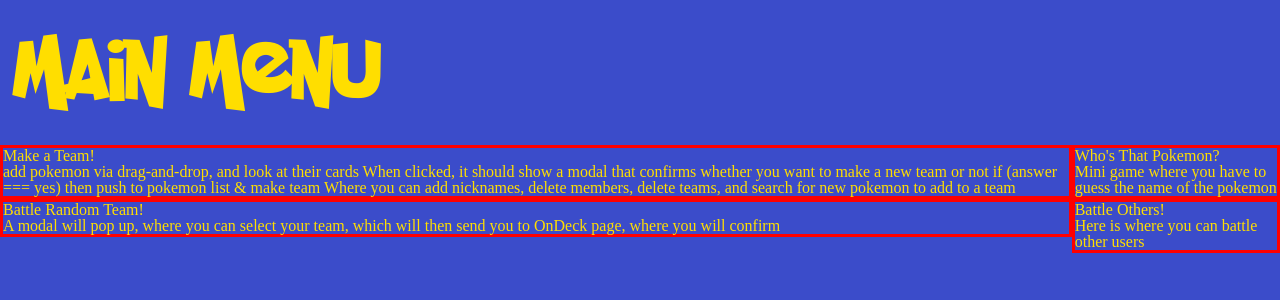
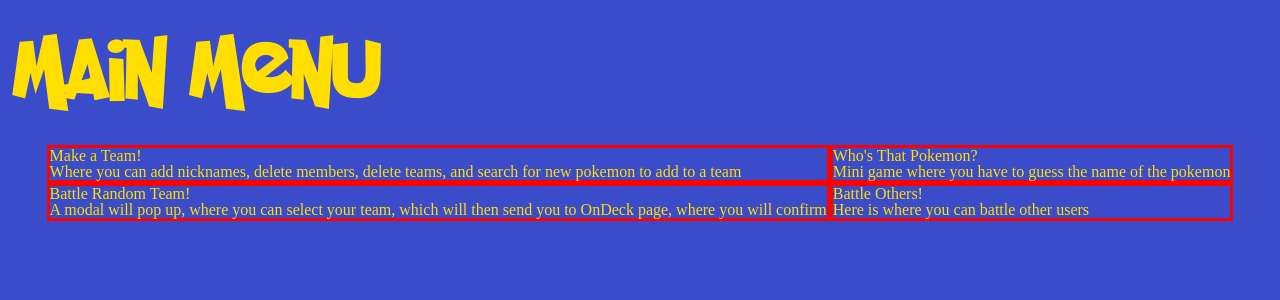
Before and after one commit to ajg7/PokeBattle-Frontend, a React (Create React App) app: page /main_menu in a window 1280 px wide. Shown: the top 300 px of the page. Built offline with nearby package versions, Linux system fonts and the light colour scheme.

Commit message:
got rid of completed goals int he make a team

```diff
--- a/src/components/pages/MainMenu.jsx
+++ b/src/components/pages/MainMenu.jsx
@@ -27,9 +27,6 @@
                     <section onClick={modalHandler}>
                         <h3>Make a Team!</h3>
                         <p>
-                            add pokemon via drag-and-drop, and look at their cards
-                            When clicked, it should show a modal that confirms whether you want to make a new team or not
-                            if (answer === yes) then push to pokemon list & make team
                             Where you can add nicknames, delete members, delete teams, and search for new pokemon to add to a team
                         </p>
                     </section>
--- a/src/styles/StyledComponents/styledCommon/StyledModal.js
+++ b/src/styles/StyledComponents/styledCommon/StyledModal.js
@@ -32,8 +32,8 @@
 }
 
 .exit-button {
-    height: 50px;
-    width: 50px;
+    height: 25px;
+    width: 25px;
 }
 
 
```
